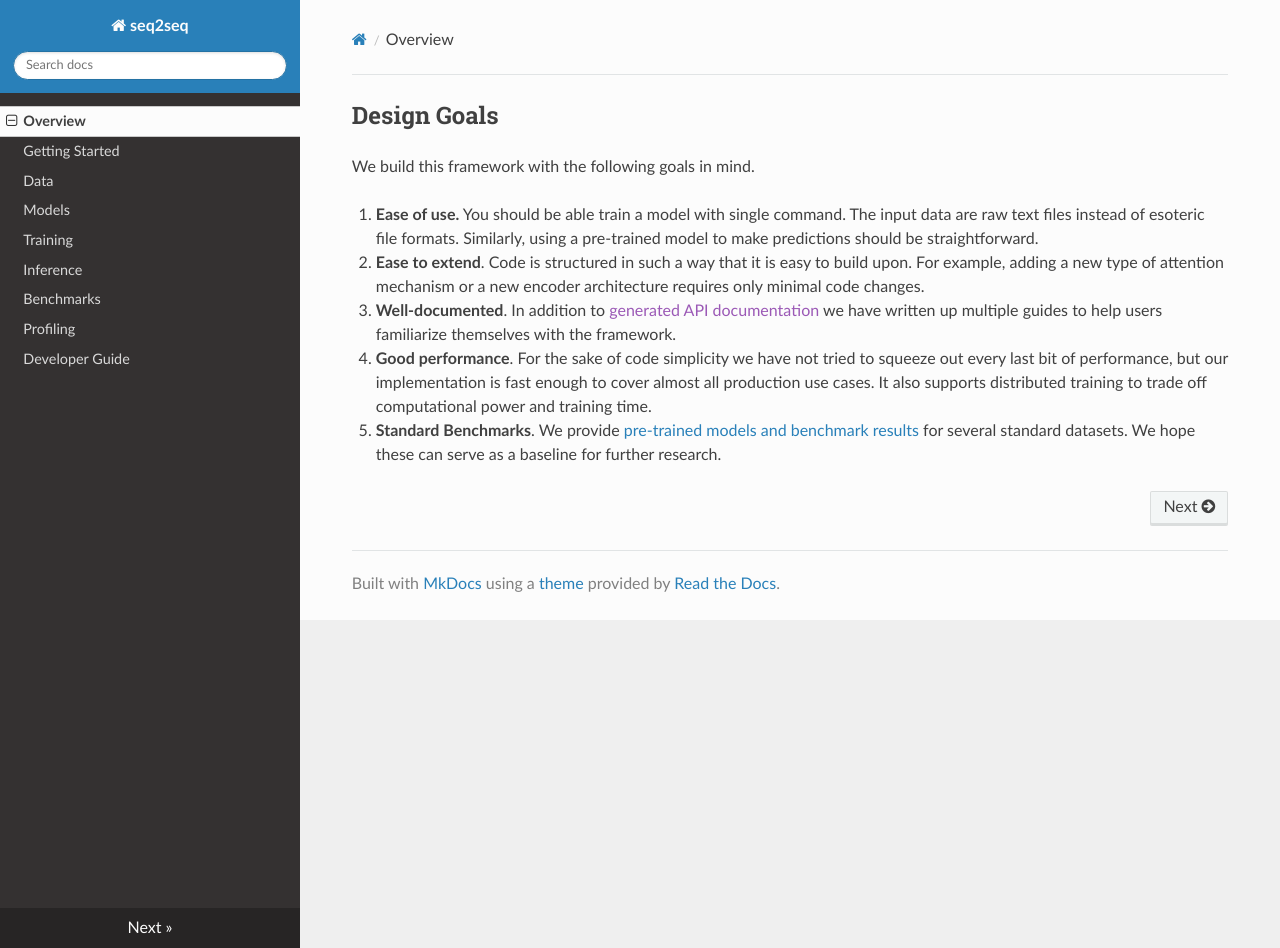
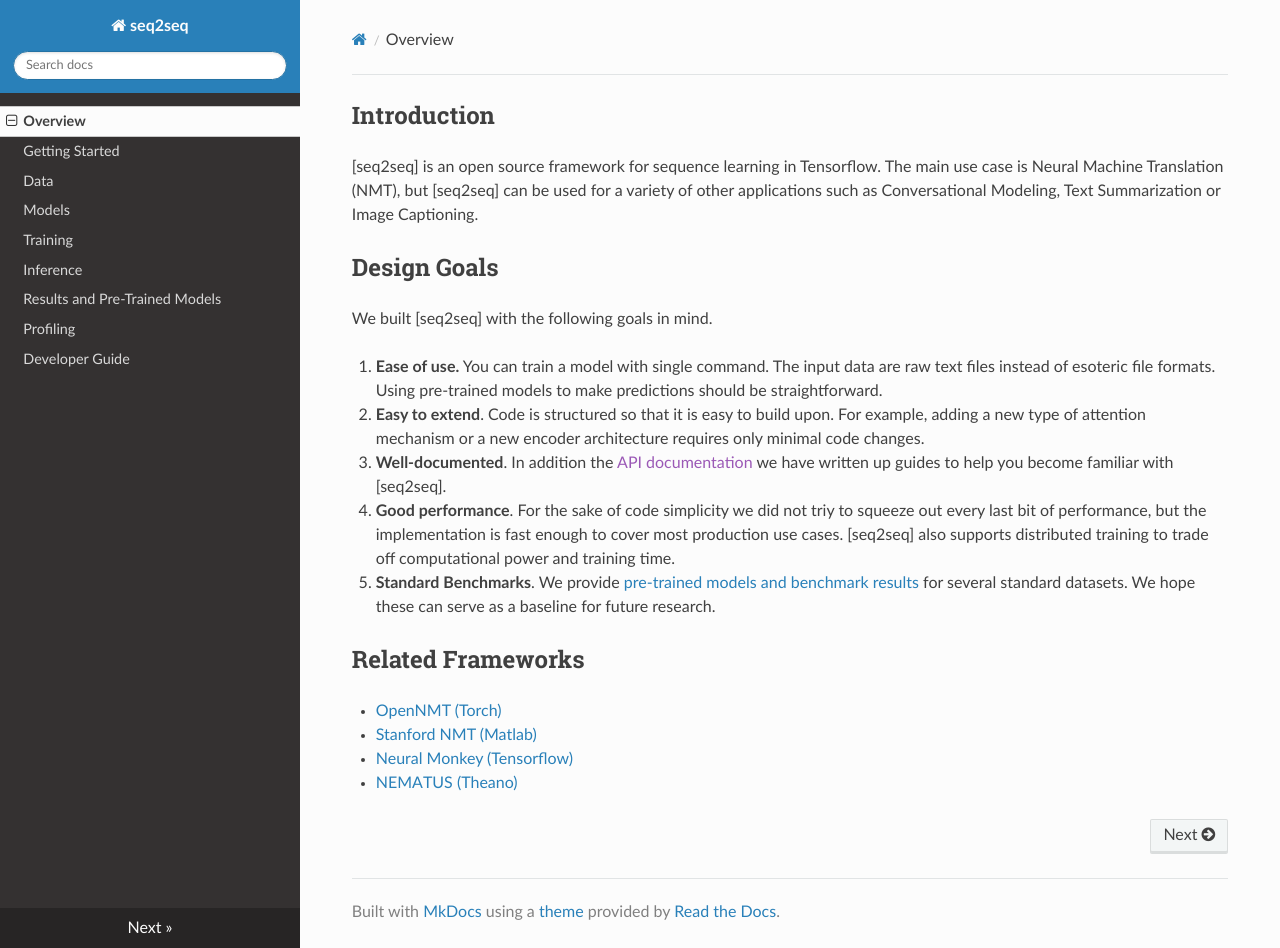
Before and after one commit to google/seq2seq, an MkDocs documentation site: the page built from docs/index.md, in a window 1280 px wide and 948 px high. Built offline with MkDocs 1.6.1, drawn with Linux system fonts in a browser that asks for light colours; nearby versions of some CDN libraries; old or Windows-style settings are respelled for this version of MkDocs.

```diff
--- a/docs/index.md
+++ b/docs/index.md
@@ -1,13 +1,27 @@
+## Introduction
+
+[seq2seq] is an open source framework for sequence learning in Tensorflow.
+The main use case is Neural Machine Translation (NMT), but [seq2seq] can be
+used for a variety of other applications such as Conversational Modeling,
+Text Summarization or Image Captioning.
+
 ## Design Goals
 
-We build this framework with the following goals in mind.
+We built [seq2seq] with the following goals in mind.
 
-1. **Ease of use.** You should be able train a model with single command. The input data are raw text files instead of esoteric file formats. Similarly, using a pre-trained model to make predictions should be straightforward.
+1. **Ease of use.** You can train a model with single command. The input data are raw text files instead of esoteric file formats. Using  pre-trained models to make predictions should be straightforward.
 
-2. **Ease to extend**. Code is structured in such a way that it is easy to build upon. For example, adding a new type of attention mechanism or a new encoder architecture requires only minimal code changes.
+2. **Easy to extend**. Code is structured so that it is easy to build upon. For example, adding a new type of attention mechanism or a new encoder architecture requires only minimal code changes.
 
-3. **Well-documented**. In addition to [generated API documentation]() we have written up multiple guides to help users familiarize themselves with the framework.
+3. **Well-documented**. In addition the [API documentation]() we have written up guides to help you become familiar with [seq2seq].
 
-4. **Good performance**. For the sake of code simplicity we have not tried to squeeze out every last bit of performance, but our implementation is fast enough to cover almost all production use cases. It also supports distributed training to trade off computational power and training time.
+4. **Good performance**. For the sake of code simplicity we did not triy to squeeze out every last bit of performance, but the implementation is fast enough to cover most production use cases. [seq2seq] also supports distributed training to trade off computational power and training time.
 
-5. **Standard Benchmarks**. We provide [pre-trained models and benchmark results](benchmarks.md) for several standard datasets. We hope these can serve as a baseline for further research.
+5. **Standard Benchmarks**. We provide [pre-trained models and benchmark results](benchmarks.md) for several standard datasets. We hope these can serve as a baseline for future research.
+
+## Related Frameworks
+
+- [OpenNMT (Torch)](http://opennmt.net/)
+- [Stanford NMT (Matlab)](http://nlp.stanford.edu/projects/nmt/)
+- [Neural Monkey (Tensorflow)](https://github.com/ufal/neuralmonkey)
+- [NEMATUS (Theano)](https://github.com/rsennrich/nematus)
--- a/mkdocs.yml
+++ b/mkdocs.yml
@@ -8,6 +8,6 @@ pages:
     - Models: models.md
     - Training: training.md
     - Inference: inference.md
-    - Benchmarks: benchmarks.md
+    - Results and Pre-Trained Models: benchmarks.md
     - Profiling: profiling.md
     - Developer Guide: developer_guide.md
```
Also changed, not shown: docs/getting_started.md (+22 -3 lines).
